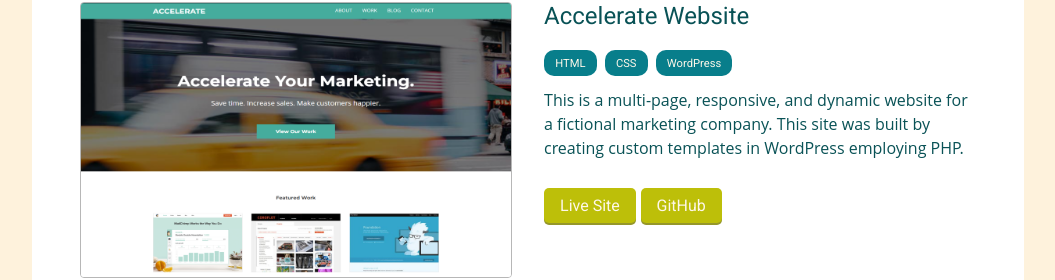
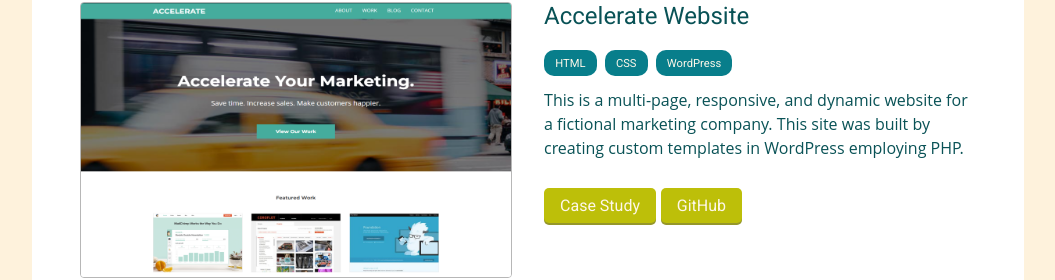
Before and after one commit to Amy-Pr/react-portfolio, a React (Vite) app: page / in a window 1280 px wide. Shown: the part 2722-3002 px from the top of the page, without its empty margins (112-1167 px from the left). Built offline with nearby package versions, Linux system fonts and the light colour scheme.

Commit message:
fix Accelerate project button

```diff
--- a/src/components/Project.jsx
+++ b/src/components/Project.jsx
@@ -16,7 +16,9 @@
                 </ul>
                 <p>{data.description}</p>
                 <div>
-                    <Link href={data.liveLink}>Live Site</Link>
+                    <Link href={data.liveLink}>
+                    {data.title === "Accelerate Website" ? "Case Study" : "Live Site"}
+                    </Link>
                     <Link href={data.githubLink}>GitHub</Link>
                 </div>
             </div>
```
